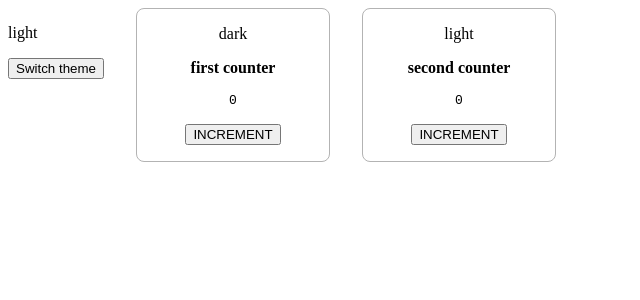
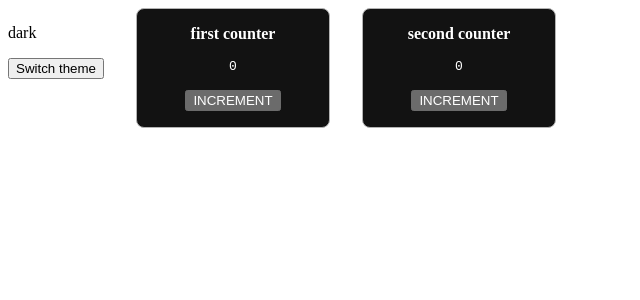
Before and after one commit to Poya-Faraji/trello-clone, a React app: page / in a window 1280 px wide. Shown: the top 300 px of the page, without its empty margins (0-640 px from the left). Built offline with nearby package versions, Linux system fonts and the light colour scheme; the HTML template or start-up script is replaced by a standard one.

Commit message:
[Update] Counter theme and styles

```diff
--- a/src/App.tsx
+++ b/src/App.tsx
@@ -5,7 +5,7 @@ import ThemeSwitcher from "./components/ThemeSwitcher/ThemeSwitcher";
 export type Theme = "light" | "dark"
 
 export default function App(): ReactNode {
-  const [theme, setTheme] = useState<Theme>("light")
+  const [theme, setTheme] = useState<Theme>("dark")
 
   const handleOnThemeToggle = (): void => {
     setTheme(theme => theme === "light" ? "dark" : "light")
@@ -14,7 +14,7 @@ export default function App(): ReactNode {
   return (
     <div className="app">
       <ThemeSwitcher theme={theme} onToggleTheme={handleOnThemeToggle} />
-      <Counter title="first counter" theme="dark" />
+      <Counter title="first counter" theme={theme} />
       <Counter title="second counter" theme={theme} />
     </div>
   )
--- a/src/components/Counter/Counter.module.css
+++ b/src/components/Counter/Counter.module.css
@@ -20,4 +20,11 @@
   .increment {
     text-transform: uppercase;
   }
+
+  &.dark {
+    color-scheme: dark;
+
+    background-color: Canvas;
+    color: CanvasText;
+  }
 }
--- a/src/components/Counter/Counter.tsx
+++ b/src/components/Counter/Counter.tsx
@@ -7,15 +7,14 @@ type Props = {
     theme?: Theme
 }
 
-export default function Counter({ title, theme }: Props): ReactNode {
+export default function Counter({ title, theme = "light" }: Props): ReactNode {
     const [count, setCount] = useState(0)
 
     const handleButtonIncrement = (): void => {
         setCount(perv => perv + 1)
     }
 
-    return <div className={styles.counter}>
-        {theme}
+    return <div className={`${styles.counter} ${styles[theme]}`}>
         <div className={styles.title}>{title}</div>
         <div className={styles.count}>{count}</div>
 
```
